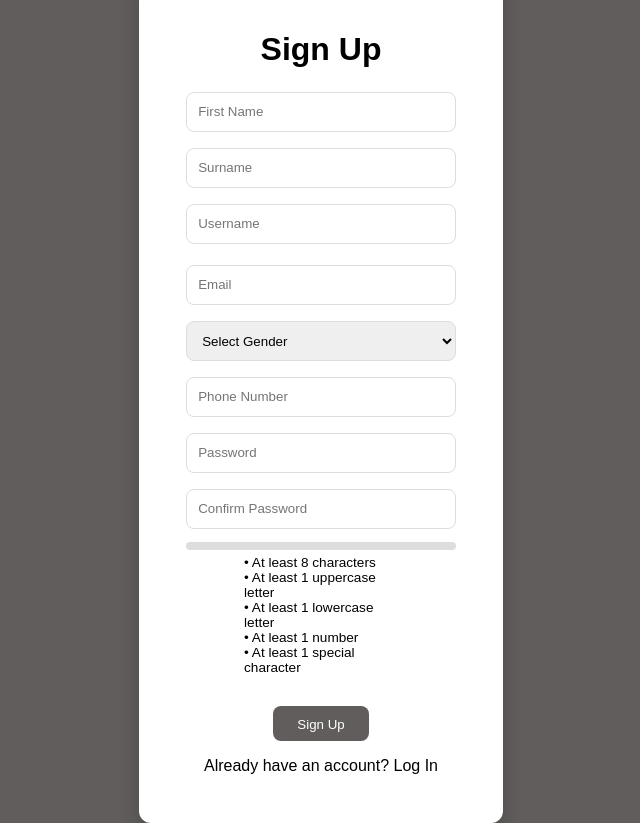
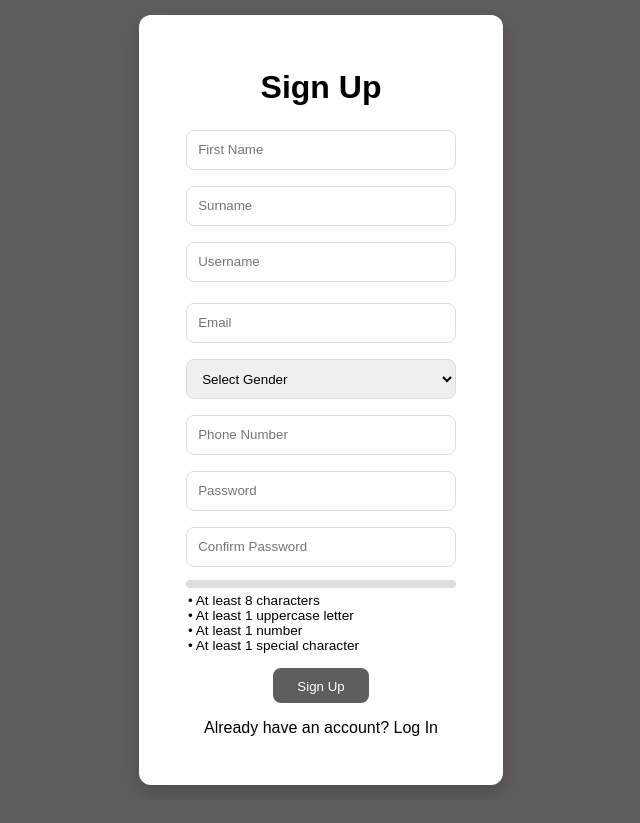
Before and after one commit to sarapojaku/Atlas_Travel, a PHP site: page /clientRegister.php in a window 1280 px wide. Shown: the whole page, without its empty margins (319-959 px from the left). After the commit the page ends 790 px from the top, so only its background shows below. Run offline with PHP 8.4, Linux system fonts and the light colour scheme.

Commit message:
Update clientRegister.php

```diff
--- a/clientRegister.php
+++ b/clientRegister.php
@@ -11,8 +11,8 @@ if ($_SERVER['REQUEST_METHOD'] === 'POST') {
     // Backend password validation
     if ($password !== $confirm) {
         $error = "Passwords do not match!";
-    } elseif (!preg_match('/^(?=.*[A-Z])(?=.*[a-z])(?=.*\d)(?=.*[\W_]).{8,}$/', $password)) {
-        $error = "Password must be at least 8 characters, include 1 uppercase, 1 lowercase, 1 number, and 1 special character.";
+    } elseif (!preg_match('/^(?=.*[A-Z])(?=.*\d)(?=.*[\W_]).{8,}$/', $password)) {
+        $error = "Password must be at least 8 characters, include 1 uppercase letter, 1 number, and 1 special character.";
     } else {
         $ClientName    = $_POST['ClientName'];
         $ClientSurname = $_POST['ClientSurname'];
@@ -48,6 +48,8 @@ if ($_SERVER['REQUEST_METHOD'] === 'POST') {
 <head>
 <meta charset="UTF-8">
 <title>Sign Up</title>
+<link rel="icon" href="images/logo.png" type="image/png" />
+<link rel="shortcut icon" href="images/logo.png" type="image/png" />
 <style>
     body {
         font-family: sans-serif;
@@ -86,7 +88,7 @@ if ($_SERVER['REQUEST_METHOD'] === 'POST') {
         border-radius: 8px;
         cursor: pointer;
         display: block;
-        margin: 1rem auto 0 auto;
+        /* margin: 1rem auto 0 auto; */
         height: 35px;
     }
     button:hover {
@@ -114,10 +116,11 @@ if ($_SERVER['REQUEST_METHOD'] === 'POST') {
         margin-bottom: 10px;
         text-align: center;
     }
+
     .password-requirements div {
         text-align: left;
-        margin-left: 5%;
         font-size: 0.85rem;
+        margin-right: 95px;
     }
     .strength-meter {
         width: 90%;
@@ -166,7 +169,6 @@ if ($_SERVER['REQUEST_METHOD'] === 'POST') {
     <div id="password-status" class="password-requirements">
         <div id="req-length">• At least 8 characters</div>
         <div id="req-uppercase">• At least 1 uppercase letter</div>
-        <div id="req-lowercase">• At least 1 lowercase letter</div>
         <div id="req-number">• At least 1 number</div>
         <div id="req-special">• At least 1 special character</div>
     </div>
@@ -235,25 +237,22 @@ passwordField.addEventListener("keyup", function() {
 
     document.getElementById("req-length").style.color = value.length >= 8 ? "green" : "red";
     document.getElementById("req-uppercase").style.color = /[A-Z]/.test(value) ? "green" : "red";
-    document.getElementById("req-lowercase").style.color = /[a-z]/.test(value) ? "green" : "red";
     document.getElementById("req-number").style.color = /\d/.test(value) ? "green" : "red";
     document.getElementById("req-special").style.color = /[\W_]/.test(value) ? "green" : "red";
 
     let strength = 0;
     if (value.length >= 8) strength++;
     if (/[A-Z]/.test(value)) strength++;
-    if (/[a-z]/.test(value)) strength++;
     if (/\d/.test(value)) strength++;
     if (/[\W_]/.test(value)) strength++;
 
     const bar = document.getElementById("strength-bar");
     switch (strength) {
         case 0: bar.style.width="0%"; bar.style.background="red"; break;
-        case 1: bar.style.width="20%"; bar.style.background="red"; break;
-        case 2: bar.style.width="40%"; bar.style.background="orange"; break;
-        case 3: bar.style.width="60%"; bar.style.background="#e6c300"; break;
-        case 4: bar.style.width="80%"; bar.style.background="blue"; break;
-        case 5: bar.style.width="100%"; bar.style.background="green"; break;
+        case 1: bar.style.width="25%"; bar.style.background="red"; break;
+        case 2: bar.style.width="50%"; bar.style.background="orange"; break;
+        case 3: bar.style.width="75%"; bar.style.background="blue"; break;
+        case 4: bar.style.width="100%"; bar.style.background="green"; break;
     }
 });
 
@@ -278,7 +277,7 @@ document.getElementById("ConfirmPassword").addEventListener("keyup", function()
 function validateForm() {
     const password = passwordField.value;
     const confirm = document.getElementById("ConfirmPassword").value;
-    const regex = /^(?=.*[A-Z])(?=.*[a-z])(?=.*\d)(?=.*[\W_]).{8,}$/;
+    const regex = /^(?=.*[A-Z])(?=.*\d)(?=.*[\W_]).{8,}$/;
 
     if (!regex.test(password)) return false;
     if (password !== confirm) return false;
```
